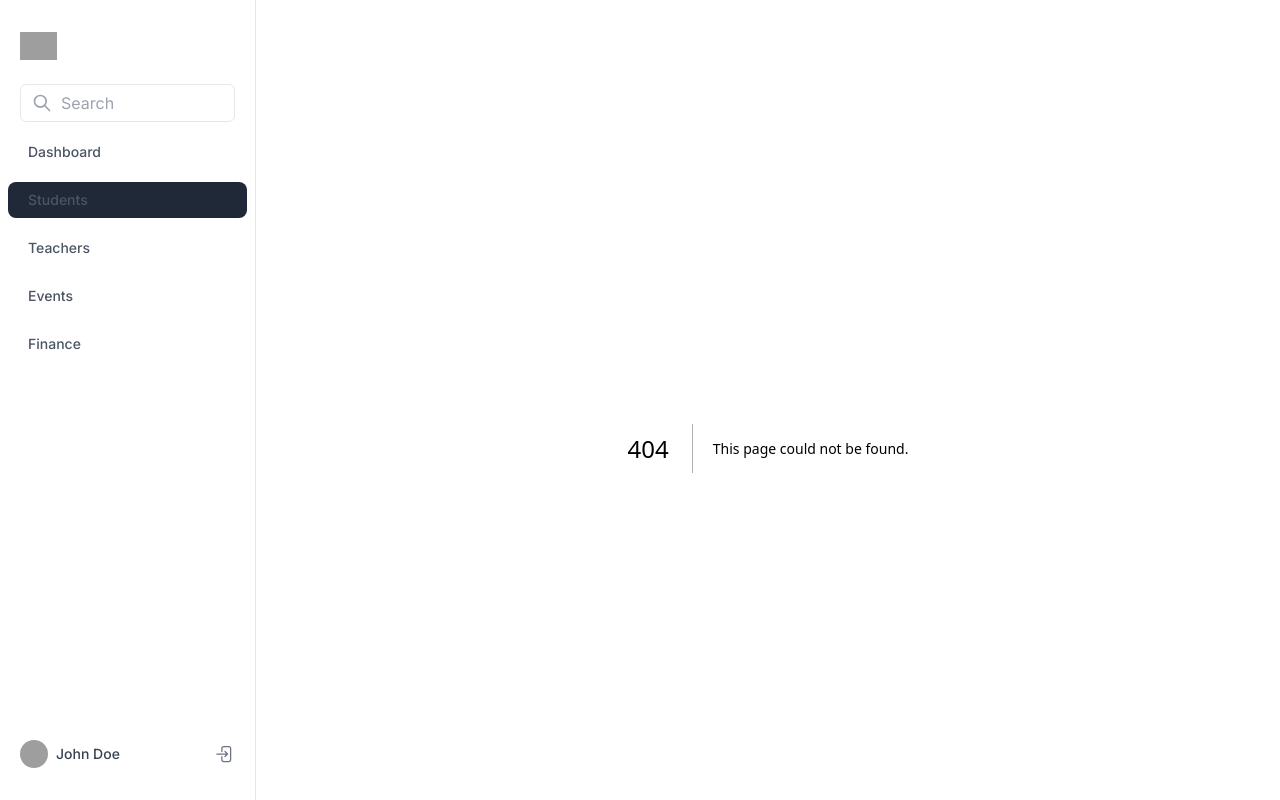
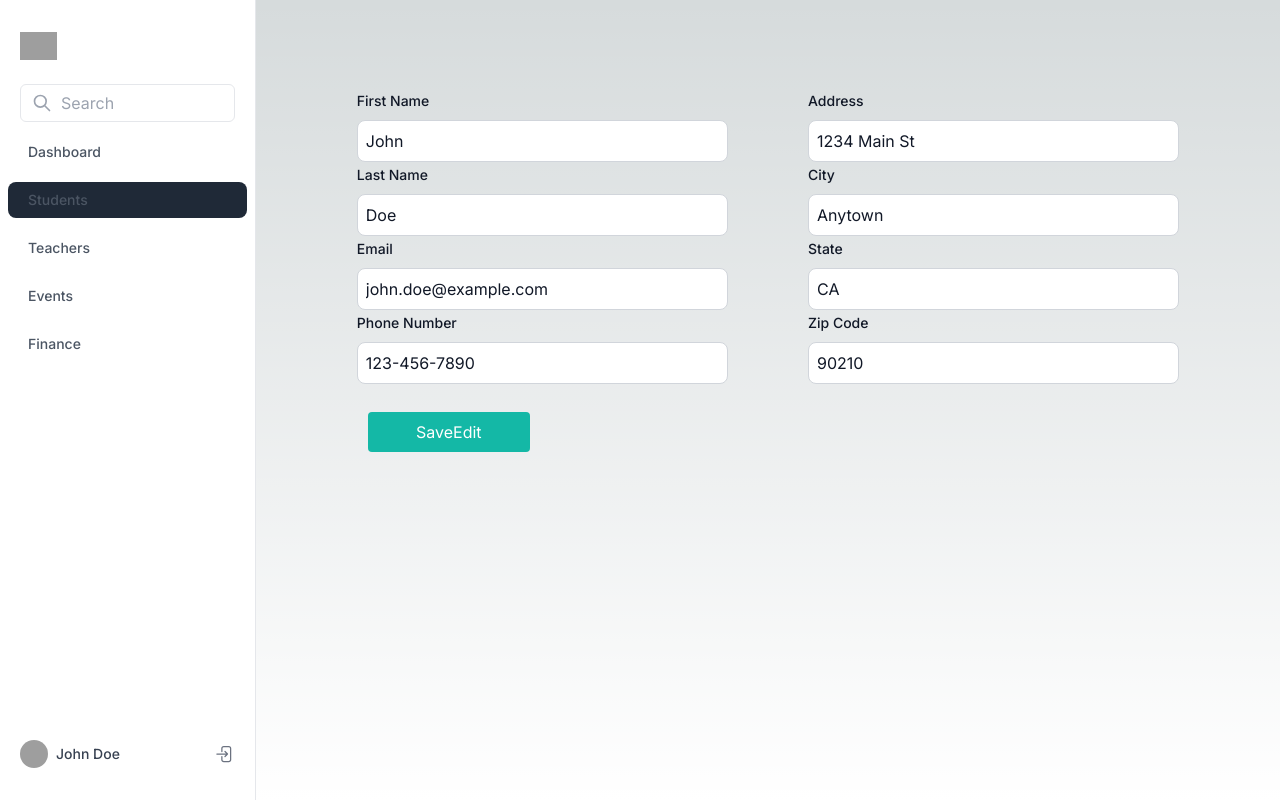
Before and after one commit to programmer-weeb/school-front, a Next.js app: page /students/1/edit in a window 1280 px wide. Before the commit this address had no page. Built offline with nearby package versions, Linux system fonts and the light colour scheme; grey boxes are pictures that could not be loaded.

Commit message:
Make edit form

```diff
--- /dev/null
+++ b/app/students/[studentId]/edit/page.jsx
@@ -0,0 +1,73 @@
+'use client'
+
+import { Label, TextInput } from "flowbite-react";
+import { useRouter } from 'next/navigation'
+
+export default function Component() {
+  const router = useRouter()
+  function handleClick() {
+    console.log('clicked')
+    router.push('/klsdfj')
+  }
+  return (
+    <div className="">
+      <FormStuff />
+      <button onClick={handleClick} className="bg-teal-500 text-white py-2 px-12 rounded ml-16 mt-7">SaveEdit</button>
+    </div>
+  );
+}
+
+function FormStuff() {
+  return (
+    <div className="flex flex-col w-full mx-auto mt-10">
+      {/* <div className="flex flex-col max-w-4xl w-full mx-auto mt-10"> */}
+      <div className="flex w-full gap-20 justify-center">
+        <div className="w-2/5">
+          <div className="mb-2">
+            <Label htmlFor="firstName" value="First Name" />
+          </div>
+          <TextInput id="firstName" type="text" sizing="sm" defaultValue="John" />
+
+          <div className="mb-2">
+            <Label htmlFor="lastName" value="Last Name" />
+          </div>
+          <TextInput id="lastName" type="text" sizing="sm" defaultValue="Doe" />
+
+          <div className="mb-2">
+            <Label htmlFor="email" value="Email" />
+          </div>
+          <TextInput id="email" type="email" sizing="sm" defaultValue="john.doe@example.com" />
+
+          <div className="mb-2">
+            <Label htmlFor="phone" value="Phone Number" />
+          </div>
+          <TextInput id="phone" type="tel" sizing="sm" defaultValue="123-456-7890" />
+        </div>
+        <div className="w-2/5">
+          <div className="mb-2">
+            <Label htmlFor="address" value="Address" />
+          </div>
+          <TextInput id="address" type="text" sizing="sm" defaultValue="1234 Main St" />
+
+          <div className="mb-2">
+            <Label htmlFor="city" value="City" />
+          </div>
+          <TextInput id="city" type="text" sizing="sm" defaultValue="Anytown" />
+
+          <div className="mb-2">
+            <Label htmlFor="state" value="State" />
+          </div>
+          <TextInput id="state" type="text" sizing="sm" defaultValue="CA" />
+
+          <div className="mb-2">
+            <Label htmlFor="zip" value="Zip Code" />
+          </div>
+          <TextInput id="zip" type="text" sizing="sm" defaultValue="90210" />
+        </div>
+      </div>
+      <div>
+        {/* <button className="ml-96 mt-7 bg-emerald-700	text-white py-2 px-12 rounded">Save</button> */}
+      </div>
+    </div>
+  )
+}
--- a/app/students/page.jsx
+++ b/app/students/page.jsx
@@ -52,11 +52,15 @@ const TableRow = ({ data }) => {
       {row.extra && <td className="px-6 py-4 text-gray-300 whitespace-nowrap">{row.extra}</td>}
       <td className="px-6 py-4 whitespace-nowrap">
         <div className="flex items-center">
-          <button className="mx-4 text-gray-500 focus:outline-none hover:text-indigo-500">
-            <svg xmlns="http://www.w3.org/2000/svg" className="w-6 h-6" fill="none" viewBox="0 0 24 24" stroke="currentColor">
-              <path strokeLinecap="round" strokeLinejoin="round" strokeWidth={2} d="M11 5H6a2 2 0 00-2 2v11a2 2 0 002 2h11a2 2 0 002-2v-5m-1.414-9.414a2 2 0 112.828 2.828L11.828 15H9v-2.828l8.586-8.586z" />
-            </svg>
-          </button>
+          {/* edit btn */}
+          <Link href={`students/${row.name}/edit`}>
+            <button className="mx-4 text-gray-500 focus:outline-none hover:text-indigo-500">
+              <svg xmlns="http://www.w3.org/2000/svg" className="w-6 h-6" fill="none" viewBox="0 0 24 24" stroke="currentColor">
+                <path strokeLinecap="round" strokeLinejoin="round" strokeWidth={2} d="M11 5H6a2 2 0 00-2 2v11a2 2 0 002 2h11a2 2 0 002-2v-5m-1.414-9.414a2 2 0 112.828 2.828L11.828 15H9v-2.828l8.586-8.586z" />
+              </svg>
+            </button>
+          </Link>
+          {/* delete btn */}
           <button className="text-gray-500 focus:outline-none hover:text-indigo-500">
             <svg xmlns="http://www.w3.org/2000/svg" className="w-6 h-6" fill="none" viewBox="0 0 24 24" stroke="currentColor">
               <path strokeLinecap="round" strokeLinejoin="round" strokeWidth={2} d="M19 7l-.867 12.142A2 2 0 0116.138 21H7.862a2 2 0 01-1.995-1.858L5 7m5 4v6m4-6v6m1-10V4a1 1 0 00-1-1h-4a1 1 0 00-1 1v3M4 7h16" />
--- a/package.json
+++ b/package.json
@@ -20,6 +20,7 @@
     "@radix-ui/react-slot": "^1.0.2",
     "ai": "^3.1.12",
     "clsx": "^2.1.1",
+    "flowbite-react": "^0.9.0",
     "langchain": "^0.2.0",
     "lucide-react": "^0.378.0",
     "next": "14.2.3",
```
Also changed, not shown: 1 other file (tests, documents, lock files or other folders).
